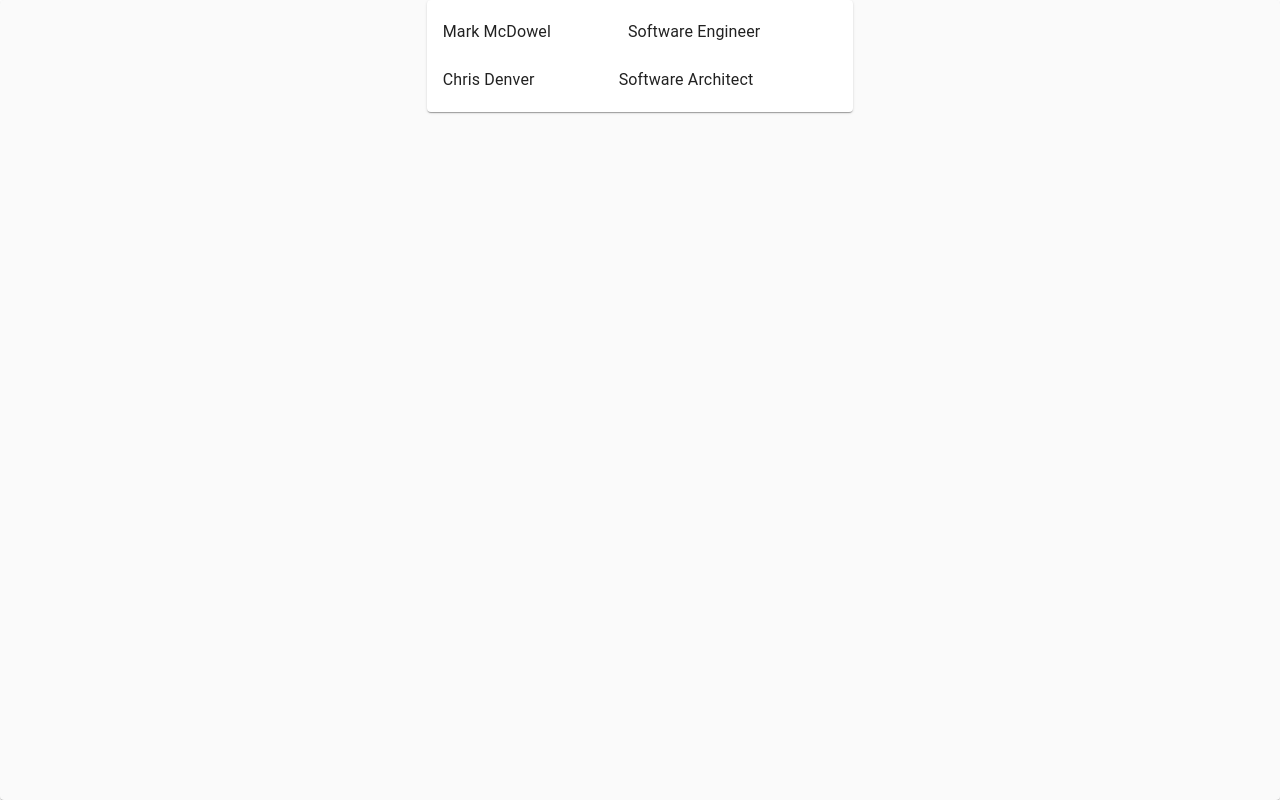
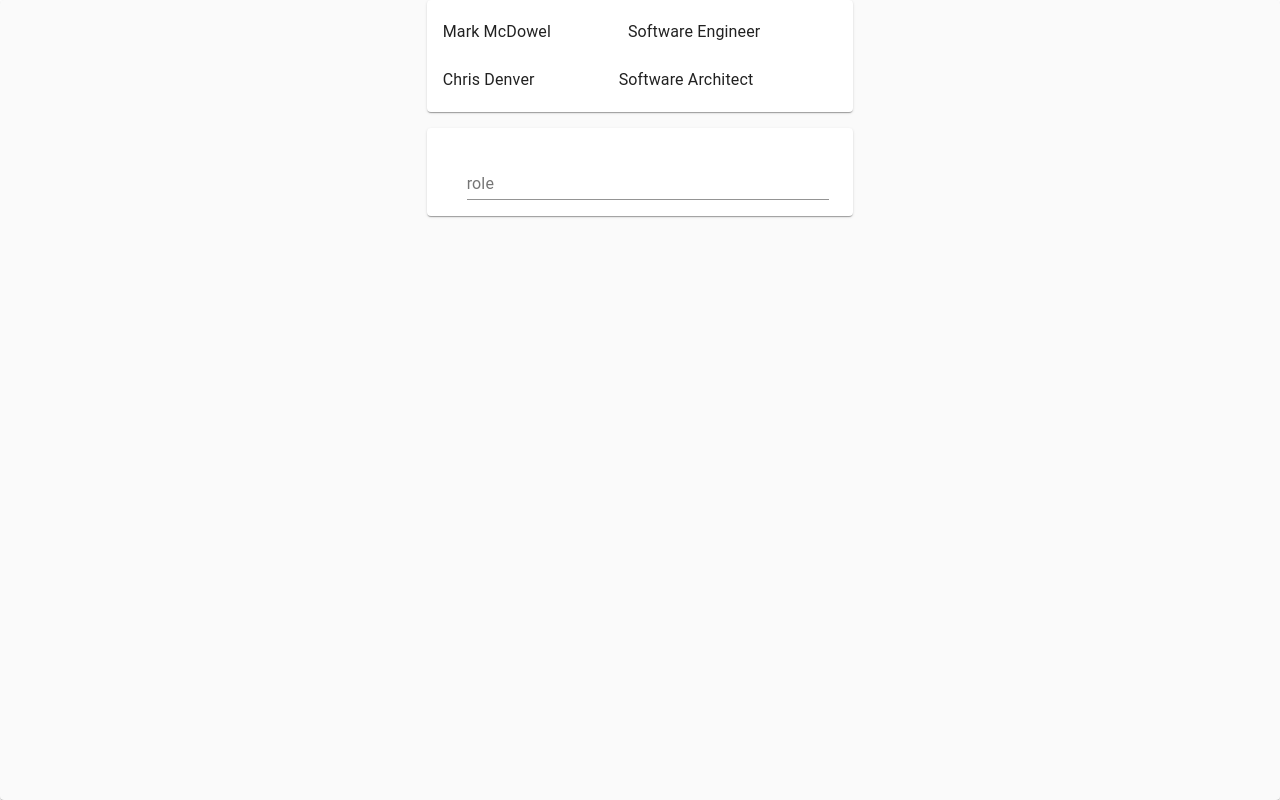
Before and after one commit to pedroarvellos/employee-list-hooks, a React (Create React App) app: page / in a window 1280 px wide. Built offline with nearby package versions, Linux system fonts and the light colour scheme.

Commit message:
Fix import

```diff
--- a/src/App.js
+++ b/src/App.js
@@ -1,6 +1,7 @@
 import React, { useState } from 'react';
 import { Paper, Grid } from '@material-ui/core'
 import EmployeeList from './Employee/EmployeeList';
+import EmployeeForm from './Employee/EmployeeForm';
 
 const App = () => {
   const [employeesList, setEmployeesList] = useState([
@@ -26,6 +27,7 @@ const App = () => {
       <Grid container justify='center'>
         <Grid item xs={11} md={8} lg={4}>
           <EmployeeList employees={employeesList}></EmployeeList>
+          <EmployeeForm></EmployeeForm>
         </Grid>
       </Grid>
     </Paper>
--- a/src/Employee/EmployeeForm.js
+++ b/src/Employee/EmployeeForm.js
@@ -4,7 +4,6 @@ import { Paper, TextField, Button, Box } from '@material-ui/core'
 const EmployeeForm = props => {
     const [info, setInfo] = useState({})
     const handleChange = (e, fieldName) => {
-        console.log(e.target.value)
         setInfo(...info, ...{ [fieldName]: e.target.value })
     }
     return (
@@ -21,3 +20,5 @@ const EmployeeForm = props => {
         </Paper>
     )
 }
+
+export default EmployeeForm
```
